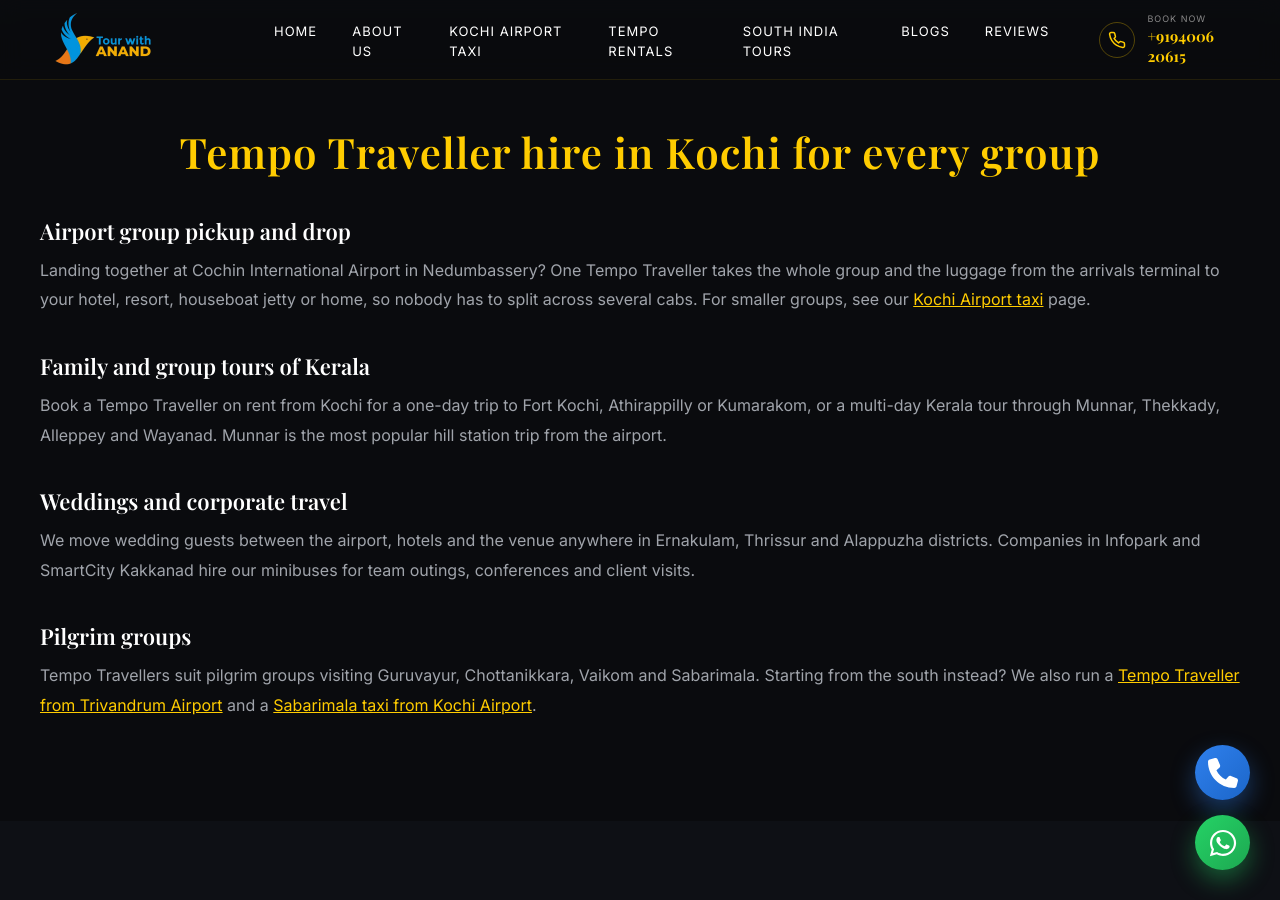
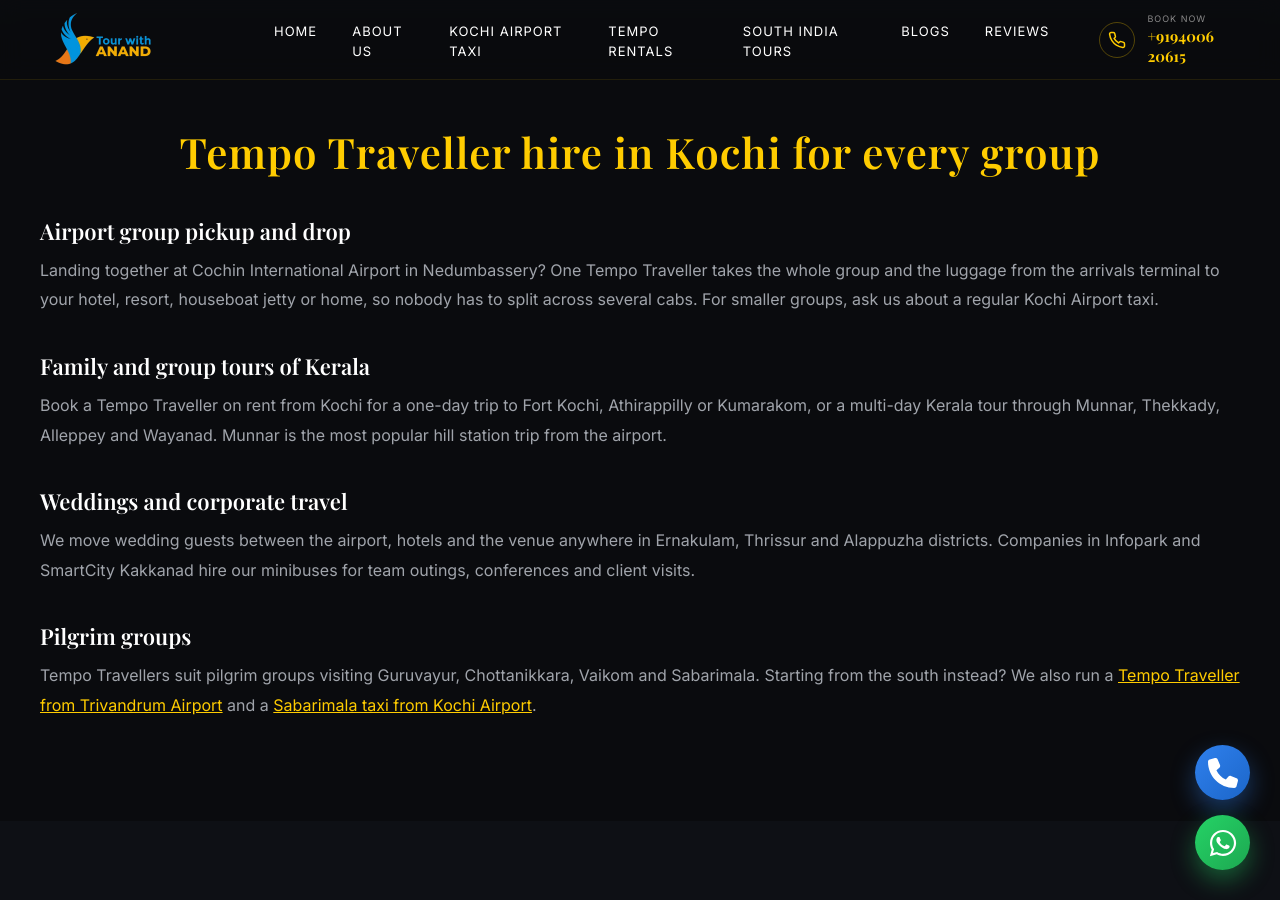
Before and after one commit to tourwithanand/tourwithanand-com, a Jekyll site: the page built from kochi-airport-tempo-traveller.html, in a window 1280 px wide and 900 px high, scrolled down 3183 px. Built offline with Jekyll 4.4.1, drawn with Linux system fonts in a browser that asks for light colours; part of the change alters nothing that is shown; some of the changed text lies outside the part shown.

Commit message:
Update kochi-airport-tempo-traveller.html

```diff
--- a/kochi-airport-tempo-traveller.html
+++ b/kochi-airport-tempo-traveller.html
@@ -9,15 +9,9 @@ permalink: /tempo-traveller-kochi-airport/
 
   <!-- HERO -->
   <section class="tt-hero">
-    <!-- Replace this image with your Kochi airport banner file -->
     <img class="tt-hero-img" src="/Tempo-Traveller-Rentals-In-Kochi-by-tour-with-anand.jpg" alt="Tempo Traveller hire from Kochi Airport by Tour With Anand" fetchpriority="high" decoding="async">
 
     <div class="section-container">
-      <nav class="tt-crumb" aria-label="Breadcrumb">
-        <a href="/">Home</a> <span aria-hidden="true">›</span>
-        <a href="/kochi-airport-taxi/">Kochi Airport Taxi</a> <span aria-hidden="true">›</span>
-        <span>Tempo Traveller</span>
-      </nav>
 
       <span class="tt-eyebrow">Group travel · Cochin International Airport (COK)</span>
       <h1>Tempo Traveller from Kochi Airport for group trips</h1>
@@ -218,7 +212,7 @@ permalink: /tempo-traveller-kochi-airport/
       <h2 class="section-title">Tempo Traveller hire in Kochi for every group</h2>
 
       <h3>Airport group pickup and drop</h3>
-      <p>Landing together at Cochin International Airport in Nedumbassery? One Tempo Traveller takes the whole group and the luggage from the arrivals terminal to your hotel, resort, houseboat jetty or home, so nobody has to split across several cabs. For smaller groups, see our <a href="/kochi-airport-taxi/">Kochi Airport taxi</a> page.</p>
+      <p>Landing together at Cochin International Airport in Nedumbassery? One Tempo Traveller takes the whole group and the luggage from the arrivals terminal to your hotel, resort, houseboat jetty or home, so nobody has to split across several cabs. For smaller groups, ask us about a regular Kochi Airport taxi.</p>
 
       <h3>Family and group tours of Kerala</h3>
       <p>Book a Tempo Traveller on rent from Kochi for a one-day trip to Fort Kochi, Athirappilly or Kumarakom, or a multi-day Kerala tour through Munnar, Thekkady, Alleppey and Wayanad. Munnar is the most popular hill station trip from the airport.</p>
@@ -420,14 +414,6 @@ permalink: /tempo-traveller-kochi-airport/
         { "@type": "Place", "name": "Alleppey" },
         { "@type": "Place", "name": "Thekkady" },
         { "@type": "State", "name": "Kerala" }
-      ]
-    },
-    {
-      "@type": "BreadcrumbList",
-      "itemListElement": [
-        { "@type": "ListItem", "position": 1, "name": "Home", "item": "https://tourwithanand.com/" },
-        { "@type": "ListItem", "position": 2, "name": "Kochi Airport Taxi", "item": "https://tourwithanand.com/kochi-airport-taxi/" },
-        { "@type": "ListItem", "position": 3, "name": "Tempo Traveller", "item": "https://tourwithanand.com/tempo-traveller-kochi-airport/" }
       ]
     },
     {
```
